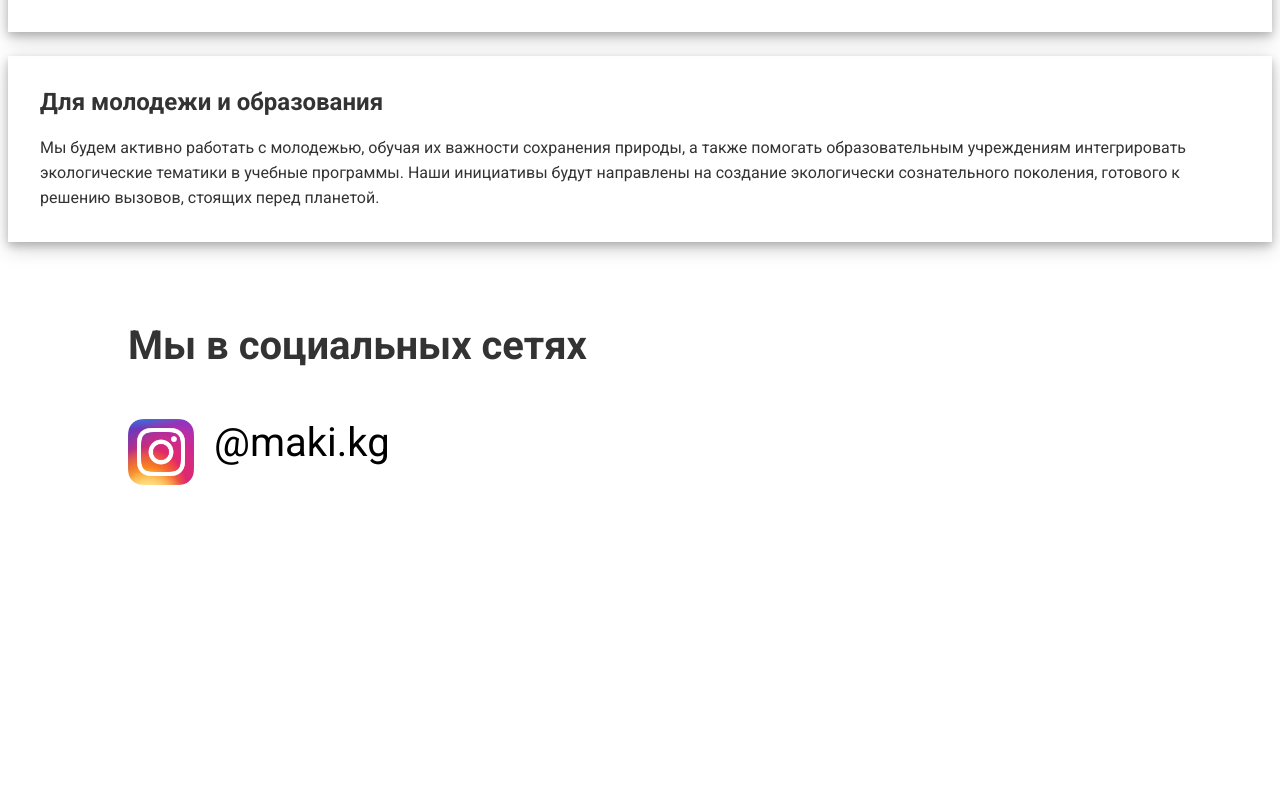
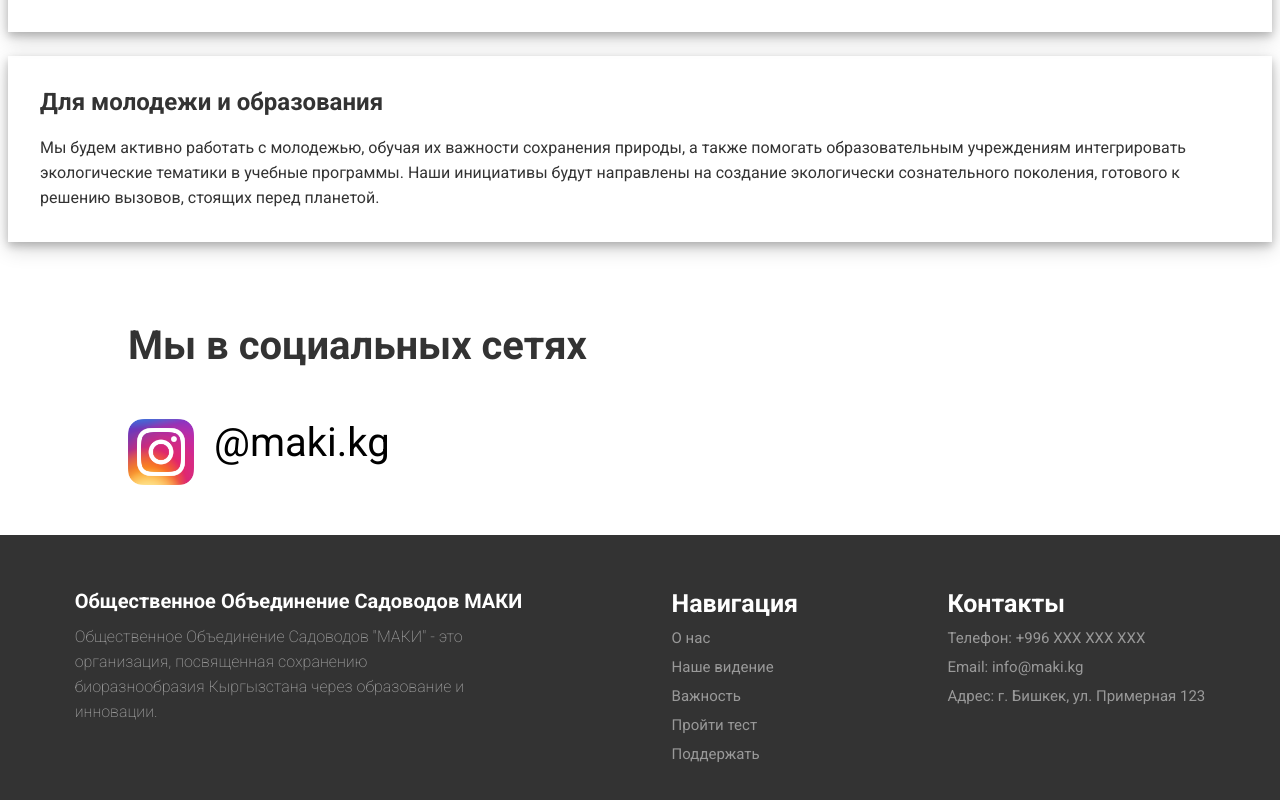
Before and after one commit to MAKIorganization/front, a React (Vite) app: page / in a window 1280 px wide. Shown: the part 3589-4389 px from the top of the page. Before the commit the page ends 4124 px from the top, so only its background shows below. Built offline with nearby package versions, Linux system fonts and the light colour scheme.

Commit message:
finished footer

```diff
--- /dev/null
+++ b/src/components/footer/Footer.jsx
@@ -0,0 +1,14 @@
+import FooterContacts from '../../widgets/Footer/FooterContacts';
+import FooterIntro from '../../widgets/Footer/FooterIntro';
+import FooterNavigation from '../../widgets/Footer/FooterNavigation';
+import styles from './Footer.module.css'
+function Footer(){
+    return(
+        <div className={styles.footer}>
+            <FooterIntro/>
+            <FooterNavigation/>
+            <FooterContacts/>
+        </div>
+    )
+}
+export default Footer;
--- /dev/null
+++ b/src/components/footer/Footer.module.css
@@ -0,0 +1,6 @@
+.footer{
+    background-color: #333333;
+    display: flex;
+    justify-content: space-around;
+    padding: 54px 0;
+}
--- a/src/components/main/MainPage.jsx
+++ b/src/components/main/MainPage.jsx
@@ -3,8 +3,9 @@ import image from "../../assets/f4d1af8353a67e3fc1fe7d0eed7e0dd1_1.png"
 import styles from "./MainPage.module.css"
 import image2 from "../../assets/23884a02dbf73023b16014258f108ada_1.png"
 import image3 from "../../assets/circulation_1.png"
-import MyCard from "../../widgets/MyCard";
+import MyCard from "../../widgets/MyCard/MyCard";
 import instagram_icon from "../../assets/instagram_icon.png"
+import Footer from "../footer/Footer";
 
 function MainPage() {
     return(
@@ -64,6 +65,7 @@ function MainPage() {
                 <p>@maki.kg</p>
             </div>
         </section>
+        <Footer/>
     </>
     )
 }
--- /dev/null
+++ b/src/widgets/Footer/FooterContacts.jsx
@@ -0,0 +1,12 @@
+import styles from './styles.module.css'
+function FooterContacts(){
+    return(
+        <div className={styles.footerContacts}>
+            <h2>Контакты</h2>
+            <span>Телефон: +996 XXX XXX XXX</span>
+            <span>Email: info@maki.kg</span>
+            <span>Адрес: г. Бишкек, ул. Примерная 123</span>
+        </div>
+    )
+}
+export default FooterContacts
--- /dev/null
+++ b/src/widgets/Footer/FooterIntro.jsx
@@ -0,0 +1,10 @@
+import styles from './styles.module.css'
+function FooterIntro(){
+    return(
+        <div className={styles.footerIntro}>
+            <h2>Общественное Объединение Садоводов МАКИ </h2>
+            <p>Общественное Объединение Садоводов "МАКИ" - это организация, посвященная сохранению биоразнообразия Кыргызстана через образование и инновации.</p>
+        </div>
+    )
+}
+export default FooterIntro
--- /dev/null
+++ b/src/widgets/Footer/FooterNavigation.jsx
@@ -0,0 +1,17 @@
+import styles from './styles.module.css'
+
+function FooterNavigation(){
+    return(
+        <div className={styles.footerNavigation}>
+            <h2>Навигация</h2>
+            <ul>
+                <li>О нас</li>
+                <li>Наше видение</li>
+                <li>Важность</li>
+                <li>Пройти тест</li>
+                <li>Поддержать</li>
+            </ul>
+        </div>
+    )
+}
+export default FooterNavigation
--- /dev/null
+++ b/src/widgets/Footer/styles.module.css
@@ -0,0 +1,49 @@
+.footerContacts h2{
+    color: white;
+    font-size: 25px;
+    font-family: "Roboto", sans-serif;
+    font-style: normal;
+}
+.footerContacts span{
+    display: block;
+    color: #999999;
+    font-family: "Roboto", sans-serif;
+    font-style: normal;
+    font-size: 15px;
+    margin: 11px 0;
+}
+.footerIntro h2{
+    color: white;
+    font-size: 20px;
+    font-family: "Roboto", sans-serif;
+    font-style: normal;
+}
+.footerIntro p{
+    color: white;
+    width: 396px;
+    font-family: "Roboto", sans-serif;
+    font-style: normal;
+    color: #999999;
+    line-height: 25px;
+    font-weight: 200;
+    margin-top: 11px;
+}
+.footerNavigation h2{
+    color: white;
+    font-size: 25px;
+    font-family: "Roboto", sans-serif;
+    font-style: normal;
+}
+.footerNavigation ul{
+    font-family: "Roboto", sans-serif;
+    font-style: normal;
+    list-style-type: none;
+    font-size: 15px;
+    padding: 0%;
+}
+.footerNavigation ul li{
+    color: #999999;
+    margin: 11px 0;
+    cursor: pointer;
+
+}
```
Also changed, not shown: src/widgets/MyCard/MyCard.jsx (renamed from src/widgets/MyCard.jsx), src/widgets/MyCard/MyCard.module.css (renamed from src/widgets/MyCard.module.css).
